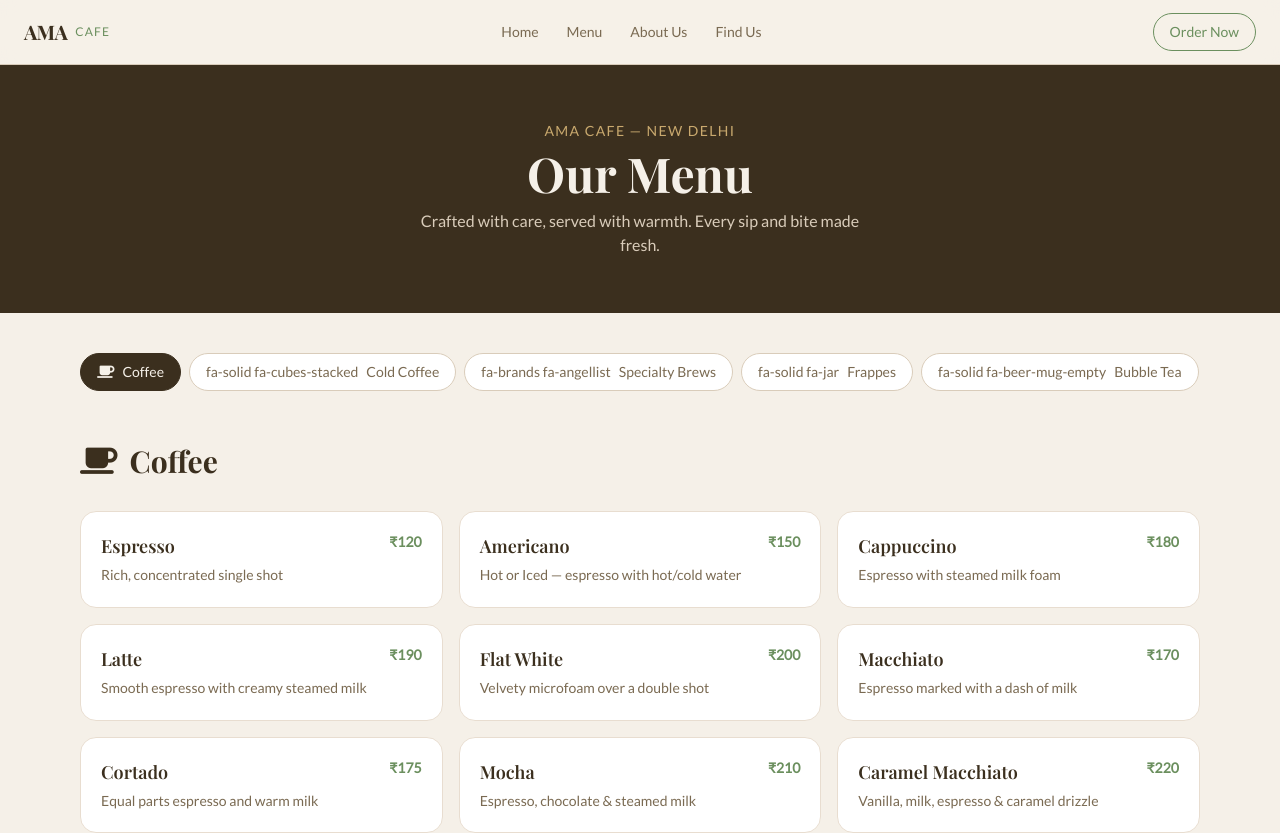
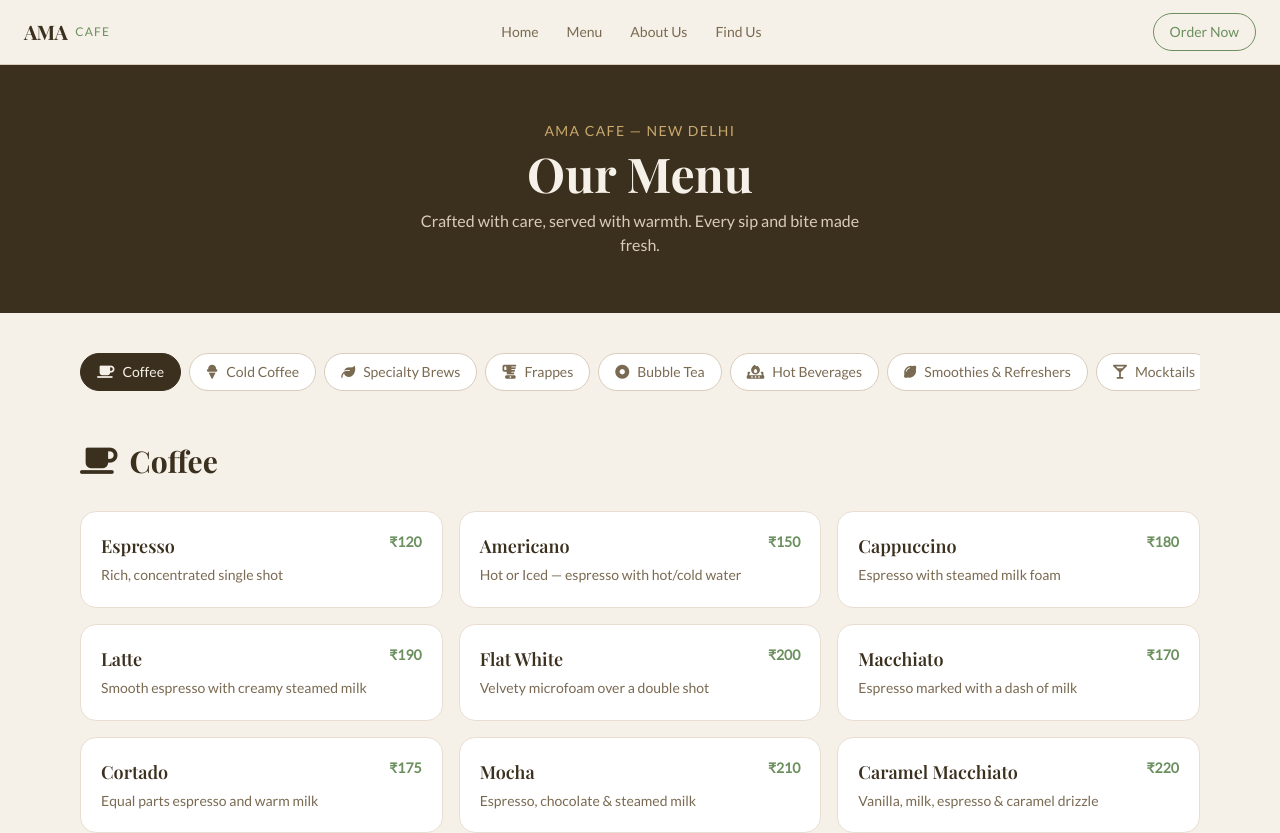
Before and after one commit to sradha010/orchids-caf--commerce-platform, a Next.js app: page /menu in a window 1280 px wide. Shown: the top 833 px of the page. Built offline with nearby package versions, Linux system fonts and the light colour scheme.

Commit message:
Update menu icons and remove Font Awesome flag

```diff
--- a/src/app/menu/page.tsx
+++ b/src/app/menu/page.tsx
@@ -7,9 +7,7 @@ const MENU_CATEGORIES = [
   {
     id: "coffee",
     label: "Coffee",
-    // Use the Font Awesome class here
     icon: "fa-solid fa-mug-saucer",
-    isFontAwesome: true,
     items: [
       { name: "Espresso", description: "Rich, concentrated single shot", price: "₹120" },
       { name: "Americano", description: "Hot or Iced — espresso with hot/cold water", price: "₹150" },
@@ -27,7 +25,7 @@ const MENU_CATEGORIES = [
   {
     id: "cold-coffee",
     label: "Cold Coffee",
-    icon: "fa-solid fa-cubes-stacked",
+    icon: "fa-solid fa-ice-cream",
     items: [
       { name: "Cold Brew", description: "12-hour steeped smooth cold brew", price: "₹200" },
       { name: "Cold Brew with Milk", description: "Cold brew topped with fresh milk", price: "₹220" },
@@ -42,7 +40,7 @@ const MENU_CATEGORIES = [
   {
     id: "specialty-brews",
     label: "Specialty Brews",
-    icon: "fa-brands fa-angellist",
+    icon: "fa-solid fa-leaf",
     items: [
       { name: "French Press", description: "Full-bodied, rich immersion brew", price: "₹220" },
       { name: "Pour Over", description: "Clean, precise single-cup pour over", price: "₹240" },
@@ -53,7 +51,7 @@ const MENU_CATEGORIES = [
   {
     id: "frappes",
     label: "Frappes",
-    icon: "fa-solid fa-jar",
+    icon: "fa-solid fa-blender",
     items: [
       { name: "Java Chip Frappe", description: "Blended coffee with chocolate chips & cream", price: "₹280" },
       { name: "Oreo Frappe", description: "Crushed Oreos blended with coffee & milk", price: "₹280" },
@@ -67,7 +65,7 @@ const MENU_CATEGORIES = [
   {
     id: "bubble-tea",
     label: "Bubble Tea",
-    icon: "fa-solid fa-beer-mug-empty",
+    icon: "fa-solid fa-circle-dot",
     items: [
       { name: "Original Milk Bubble Tea", description: "Classic creamy milk tea with tapioca pearls", price: "₹260" },
       { name: "Mango Bubble Tea", description: "Tropical mango tea with tapioca pearls", price: "₹270" },
@@ -80,7 +78,7 @@ const MENU_CATEGORIES = [
   {
     id: "hot-beverages",
     label: "Hot Beverages",
-    icon: "fa-solid fa-champagne-glasses",
+    icon: "fa-solid fa-fire-burner",
     items: [
       { name: "Classic Hot Chocolate", description: "Smooth creamy hot chocolate", price: "₹180" },
       { name: "Dark Hot Chocolate", description: "Intense dark cocoa, less sweet", price: "₹190" },
@@ -108,7 +106,7 @@ const MENU_CATEGORIES = [
   {
     id: "mocktails",
     label: "Mocktails",
-    icon:"fa-solid fa-martini-glass",
+    icon: "fa-solid fa-glass-martini-alt",
     items: [
       { name: "Mojito", description: "Fresh mint, lime & soda — classic or flavoured", price: "₹200" },
       { name: "Sparkler", description: "Sparkling fruit & herb infused mocktail", price: "₹210" },
@@ -120,7 +118,7 @@ const MENU_CATEGORIES = [
   {
     id: "food",
     label: "Food",
-    icon: "🍽️",
+    icon: "fa-solid fa-utensils",
     subsections: [
       {
         title: "Snacks & Starters",
@@ -169,6 +167,14 @@ export default function MenuPage() {
 
   const active = MENU_CATEGORIES.find((c) => c.id === activeCategory);
 
+  // Helper function to render icon correctly
+  const renderIcon = (iconStr, className = "") => {
+    if (iconStr.startsWith("fa-")) {
+      return <i className={`${iconStr} ${className}`}></i>;
+    }
+    return <span className={className}>{iconStr}</span>;
+  };
+
   return (
     <div className="min-h-screen bg-[#f5f0e8]">
       {/* Header */}
@@ -193,12 +199,7 @@ export default function MenuPage() {
                   : "bg-white text-[#7a6a52] border-[#d9ccba] hover:border-[#3b2f1e] hover:text-[#3b2f1e]"
               }`}
             >
-              {/* Dynamic Icon Rendering */}
-              {cat.isFontAwesome ? (
-                <i className={`${cat.icon} text-sm`}></i>
-              ) : (
-                <span>{cat.icon}</span>
-              )}
+              {renderIcon(cat.icon, "text-sm")}
               <span>{cat.label}</span>
             </button>
           ))}
@@ -208,12 +209,7 @@ export default function MenuPage() {
         {active && (
           <div>
             <div className="flex items-center gap-3 mb-8">
-              {/* Dynamic Icon Rendering for the Header */}
-              {active.isFontAwesome ? (
-                <i className={`${active.icon} text-3xl text-[#3b2f1e]`}></i>
-              ) : (
-                <span className="text-3xl">{active.icon}</span>
-              )}
+              {renderIcon(active.icon, "text-3xl text-[#3b2f1e]")}
               <h2 className="font-serif text-3xl font-bold text-[#3b2f1e]">{active.label}</h2>
             </div>
 
```
